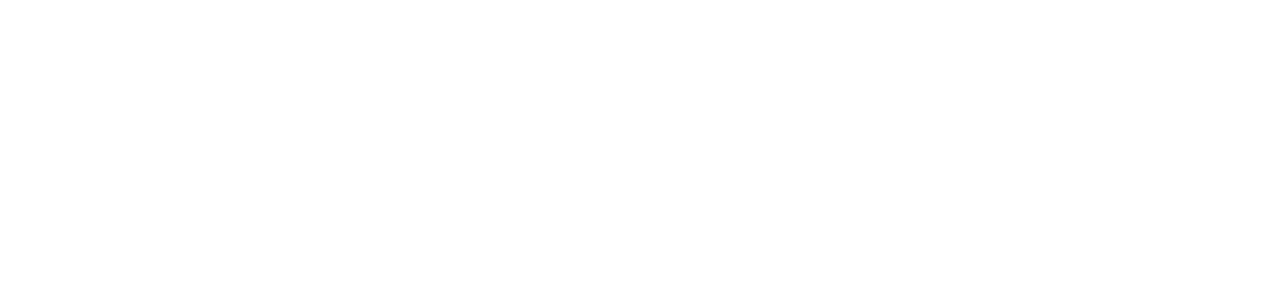
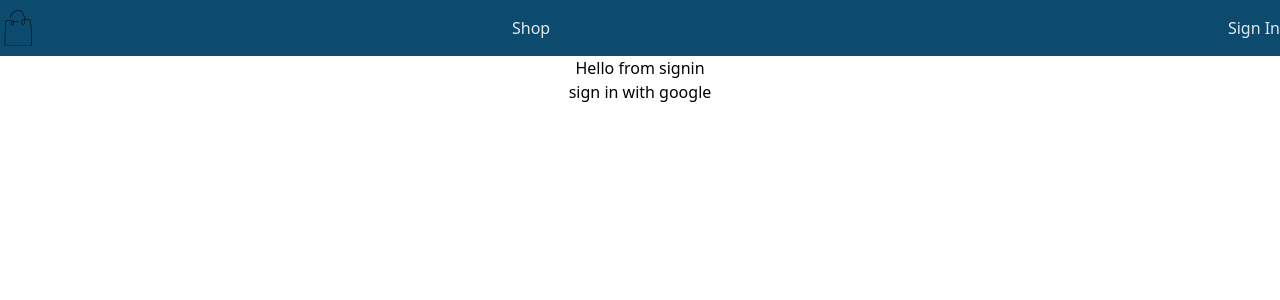
Before and after one commit to Munaimun/Ecommerce, a React (Vite) app: page /sign-in in a window 1280 px wide. Before the commit this address had no page. Shown: the top 300 px of the page. Built offline with nearby package versions, Linux system fonts and the light colour scheme.

Commit message:
created signin component and brought in firebase database

```diff
--- a/package.json
+++ b/package.json
@@ -11,6 +11,7 @@
   },
   "dependencies": {
     "animate.css": "^4.1.1",
+    "firebase": "^10.14.1",
     "react": "^18.3.1",
     "react-dom": "^18.3.1",
     "react-router-dom": "^6.27.0"
--- a/src/App.jsx
+++ b/src/App.jsx
@@ -4,12 +4,14 @@ import Home from "./routes/Home.component";
 
 import "./App.css";
 import Navigation from "./routes/Navigation.component";
+import SignIn from "./routes/SignIn.component";
 
 function App() {
   return (
     <Routes>
       <Route path="/" element={<Navigation />}>
         <Route index element={<Home />} />
+        <Route path="sign-in" element={<SignIn />} />
       </Route>
     </Routes>
   );
--- a/src/routes/Navigation.component.jsx
+++ b/src/routes/Navigation.component.jsx
@@ -7,20 +7,20 @@ const Navigation = () => {
   return (
     <>
       <div className="text-center justify-center">
-        <div className="max-w-screen-xl m-auto text-center flex justify-between items-center h-14 ">
+        <div className="bg-sky-900">
+          <div className="max-w-screen-xl m-auto flex justify-between items-center h-14 text-slate-200">
             {/* the logo */}
             <div>
-            <Link>
+              <Link to="/">
                 <img src={logo} alt="" className="w-9" />
               </Link>
             </div>
 
             {/* nav links */}
             <div className="flex w-3/5 justify-between">
-            <Link>links</Link>
-            <Link>links</Link>
-            <Link>links</Link>
-            <Link>links</Link>
+              <Link to="shop">Shop</Link>
+              <Link to="sign-in">Sign In</Link>
+            </div>
           </div>
         </div>
 
--- /dev/null
+++ b/src/routes/SignIn.component.jsx
@@ -0,0 +1,20 @@
+import {
+  createUserDocumentFromAuth,
+  signInWithGooglePopup,
+} from "../utils/firebase/Firebase.utils";
+
+const SignIn = () => {
+  const logGoogleUser = async () => {
+    const { user } = await signInWithGooglePopup();
+    const userDocRef = createUserDocumentFromAuth(user);
+  };
+
+  return (
+    <>
+      <p>Hello from signin</p>
+      <button onClick={logGoogleUser}>sign in with google</button>
+    </>
+  );
+};
+
+export default SignIn;
--- /dev/null
+++ b/src/utils/firebase/Firebase.utils.js
@@ -0,0 +1,58 @@
+import { initializeApp } from "firebase/app";
+// Using these will do signIn opt
+import {
+  getAuth,
+  signInWithRedirect,
+  signInWithPopup,
+  GoogleAuthProvider,
+} from "firebase/auth";
+
+// Firestore
+import { doc, getDoc, setDoc, getFirestore } from "firebase/firestore";
+
+// My web app's Firebase configuration
+const firebaseConfig = {
+  apiKey: "AIzaSyCzUlul1pEJjb08kQ_HI7MQ7H3XFB8md_k",
+  authDomain: "ecommerce-95eae.firebaseapp.com",
+  projectId: "ecommerce-95eae",
+  storageBucket: "ecommerce-95eae.appspot.com",
+  messagingSenderId: "937332670155",
+  appId: "1:937332670155:web:50c4ce4ee5f5dca696254e",
+};
+
+// Initialize Firebase
+const firebaseApp = initializeApp(firebaseConfig);
+
+const provider = new GoogleAuthProvider();
+provider.setCustomParameters({
+  prompt: "select_account",
+});
+
+export const auth = getAuth();
+
+export const signInWithGooglePopup = () => signInWithPopup(auth, provider);
+
+export const db = getFirestore();
+
+export const createUserDocumentFromAuth = async (userAuth) => {
+  const userDocRef = doc(db, "users", userAuth.uid);
+  console.log(userDocRef);
+
+  const useSnapShot = await getDoc(userDocRef);
+  console.log("use snapshot", useSnapShot);
+
+  if (!useSnapShot.exists()) {
+    const { displayName, email } = userAuth;
+    const createdAt = new Date();
+
+    try {
+      await setDoc(userDocRef, {
+        displayName,
+        email,
+        createdAt,
+      });
+    } catch (error) {
+      console.log(error.message);
+    }
+  }
+};
```
Also changed, not shown: 1 other file (tests, documents, lock files or other folders). Lines whose indentation alone changed are shown as unchanged.
